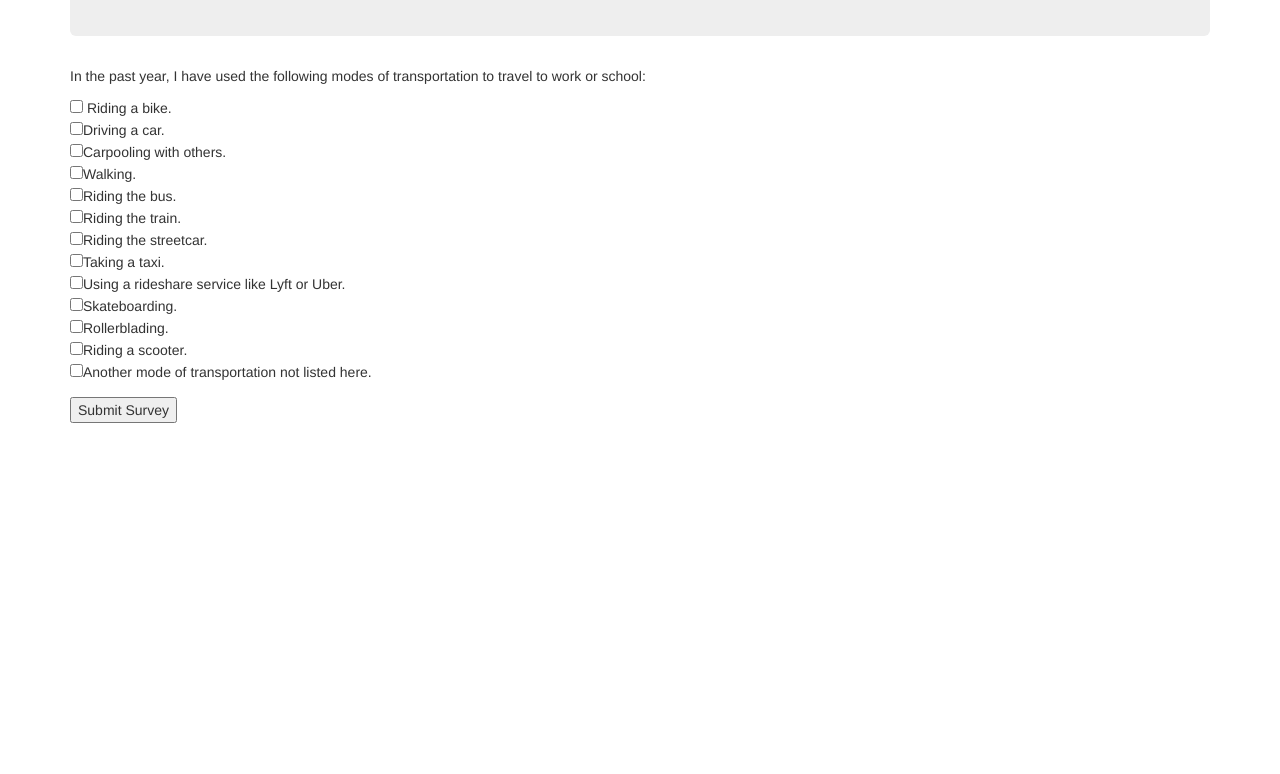
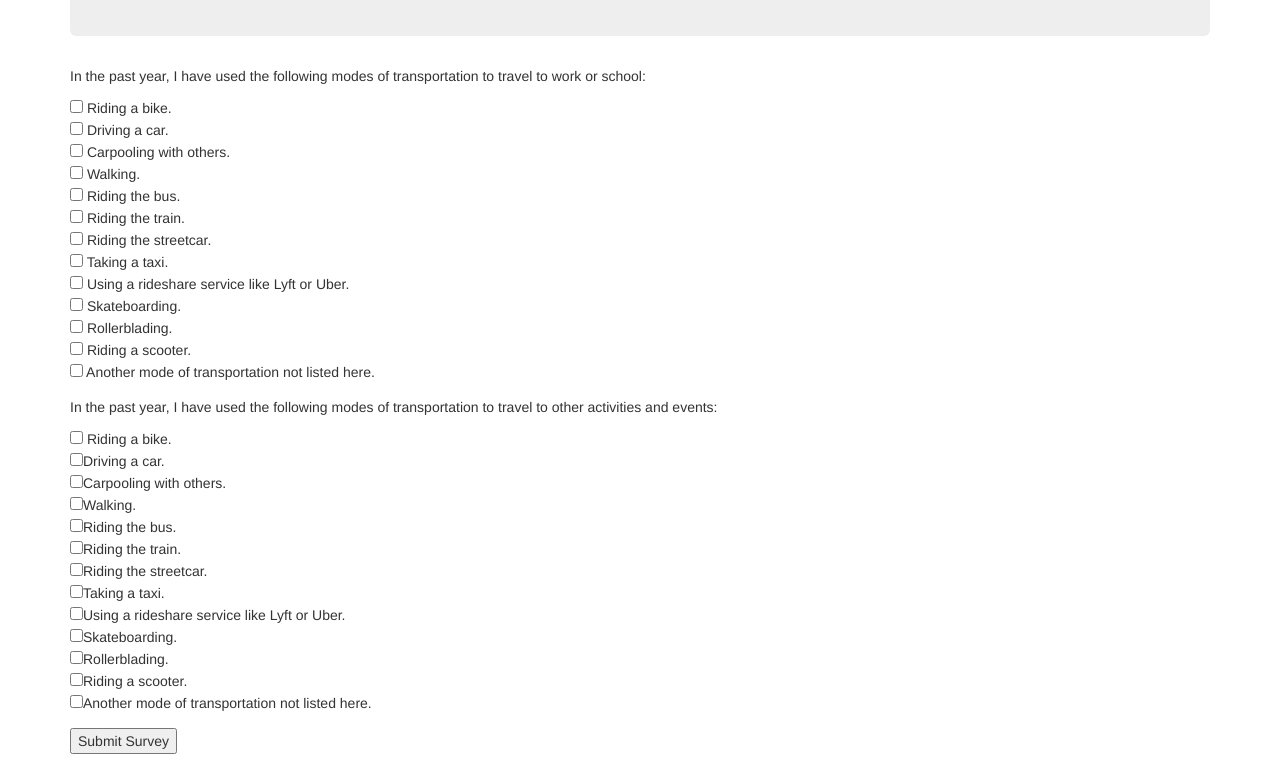
Before and after one commit to k8thedinosaur/transportation, a plain HTML site: page index.html in a window 1280 px wide. Shown: the part 123-897 px from the top of the page. Before the commit the page ends 800 px from the top, so only its background shows below. Drawn offline with Linux system fonts and the light colour scheme.

Commit message:
add second question and span for results; hide with css; gather input and show with jq

```diff
--- a/css/styles.css
+++ b/css/styles.css
@@ -1,3 +1,7 @@
 #work-responses {
   display: none;
 }
+
+#fun-responses {
+  display: none;
+}
--- a/index.html
+++ b/index.html
@@ -16,24 +16,44 @@
         <div class="form-group">
           <p>In the past year, I have used the following modes of transportation to travel to work or school:</p>
           <input type="checkbox" name="work-transportation" value="bike"> Riding a bike.<br>
-          <input type="checkbox" name="work-transportation" value="car">Driving a car.<br>
-          <input type="checkbox" name="work-transportation" value="carpool">Carpooling with others.<br>
-          <input type="checkbox" name="work-transportation" value="walk">Walking.<br>
-          <input type="checkbox" name="work-transportation" value="bus">Riding the bus.<br>
-          <input type="checkbox" name="work-transportation" value="train">Riding the train.<br>
-          <input type="checkbox" name="work-transportation" value="streetcar">Riding the streetcar.<br>
-          <input type="checkbox" name="work-transportation" value="taxi">Taking a taxi.<br>
-          <input type="checkbox" name="work-transportation" value="rideshare">Using a rideshare service like Lyft or Uber.<br>
-          <input type="checkbox" name="work-transportation" value="skateboard">Skateboarding.<br>
-          <input type="checkbox" name="work-transportation" value="rollerblade">Rollerblading.<br>
-          <input type="checkbox" name="work-transportation" value="scooter">Riding a scooter.<br>
-          <input type="checkbox" name="work-transportation" value="other">Another mode of transportation not listed here.<br>
+          <input type="checkbox" name="work-transportation" value="car"> Driving a car.<br>
+          <input type="checkbox" name="work-transportation" value="carpool"> Carpooling with others.<br>
+          <input type="checkbox" name="work-transportation" value="walk"> Walking.<br>
+          <input type="checkbox" name="work-transportation" value="bus"> Riding the bus.<br>
+          <input type="checkbox" name="work-transportation" value="train"> Riding the train.<br>
+          <input type="checkbox" name="work-transportation" value="streetcar"> Riding the streetcar.<br>
+          <input type="checkbox" name="work-transportation" value="taxi"> Taking a taxi.<br>
+          <input type="checkbox" name="work-transportation" value="rideshare"> Using a rideshare service like Lyft or Uber.<br>
+          <input type="checkbox" name="work-transportation" value="skateboard"> Skateboarding.<br>
+          <input type="checkbox" name="work-transportation" value="rollerblade"> Rollerblading.<br>
+          <input type="checkbox" name="work-transportation" value="scooter"> Riding a scooter.<br>
+          <input type="checkbox" name="work-transportation" value="other"> Another mode of transportation not listed here.<br>
+        </div>
+        <div class="form-group">
+          <p>In the past year, I have used the following modes of transportation to travel to other activities and events:</p>
+          <input type="checkbox" name="fun-transportation" value="bike"> Riding a bike.<br>
+          <input type="checkbox" name="fun-transportation" value="car">Driving a car.<br>
+          <input type="checkbox" name="fun-transportation" value="carpool">Carpooling with others.<br>
+          <input type="checkbox" name="fun-transportation" value="walk">Walking.<br>
+          <input type="checkbox" name="fun-transportation" value="bus">Riding the bus.<br>
+          <input type="checkbox" name="fun-transportation" value="train">Riding the train.<br>
+          <input type="checkbox" name="fun-transportation" value="streetcar">Riding the streetcar.<br>
+          <input type="checkbox" name="fun-transportation" value="taxi">Taking a taxi.<br>
+          <input type="checkbox" name="fun-transportation" value="rideshare">Using a rideshare service like Lyft or Uber.<br>
+          <input type="checkbox" name="fun-transportation" value="skateboard">Skateboarding.<br>
+          <input type="checkbox" name="fun-transportation" value="rollerblade">Rollerblading.<br>
+          <input type="checkbox" name="fun-transportation" value="scooter">Riding a scooter.<br>
+          <input type="checkbox" name="fun-transportation" value="other">Another mode of transportation not listed here.<br>
         </div>
        <button type="submit">Submit Survey</button>
       </form>
       <span id="work-responses">
         <p><b>You use the following methods of transportation to travel to work or school:</b></p>
       </span>
+      <br>
+      <span id="fun-responses">
+        <p><b>You use the following methods of transportation to travel to other activities and events:</b></p>
+      </span>
     </div>
   </body>
 </html>
--- a/js/scripts.js
+++ b/js/scripts.js
@@ -6,6 +6,11 @@ $(document).ready(function(){
       var workTransportationMode = $(this).val();
       $('#work-responses').append(workTransportationMode + "<br>");
     });
+    $("#fun-responses").show();
+    $("input:checkbox[name=fun-transportation]:checked").each(function(){
+      var funTransportationMode = $(this).val();
+      $('#fun-responses').append(funTransportationMode + "<br>");
+    });
     $('#transportation_survey').hide();
   });
 });
```
